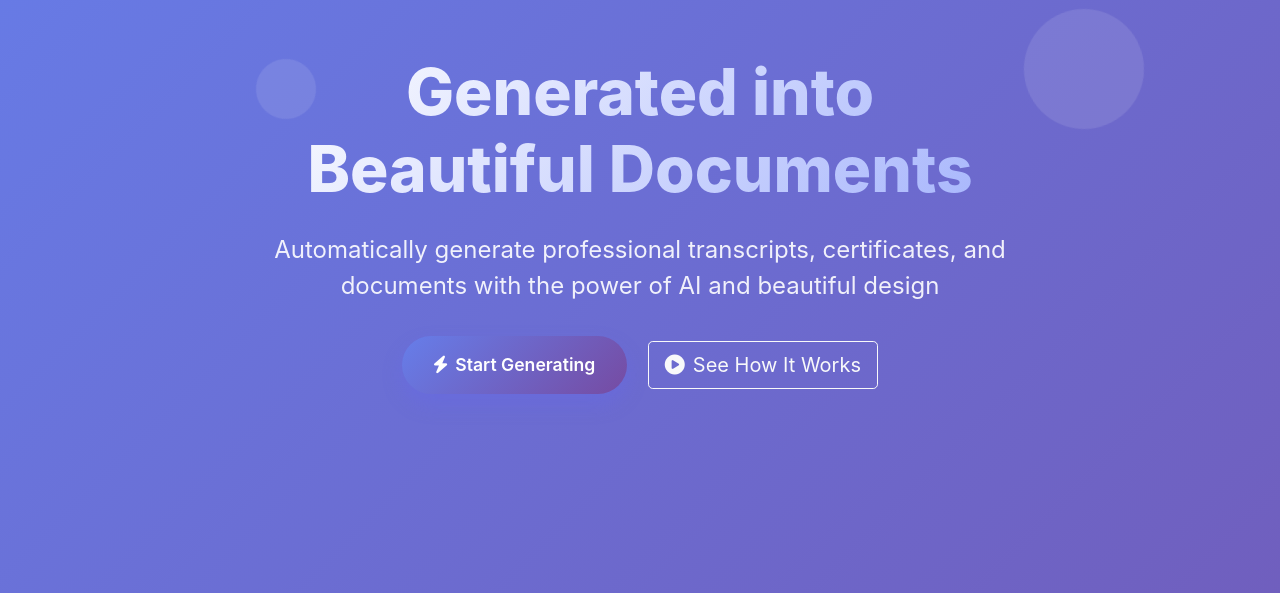
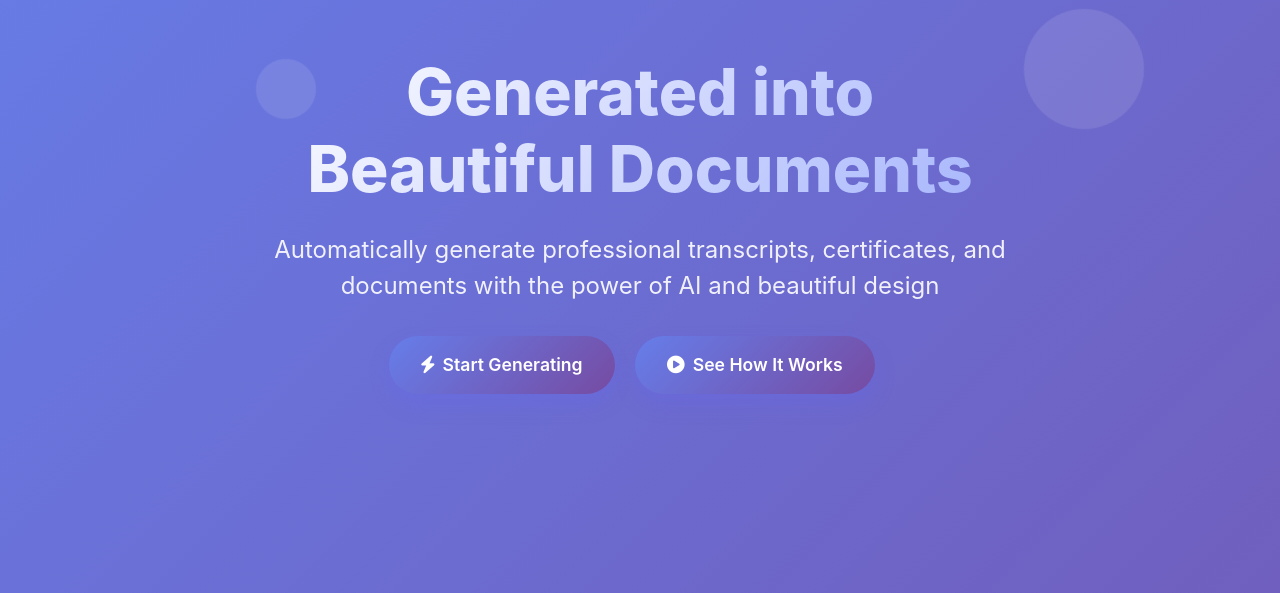
Before and after one commit to S2-svg/Automation-Generated-Documentation, a Flask app: page / in a window 1280 px wide. Shown: the part 251-844 px from the top of the page. Run offline with Flask 3, Linux system fonts and the light colour scheme.

Commit message:
five update

```diff
--- a/templates/index.html
+++ b/templates/index.html
@@ -51,7 +51,7 @@
                             <a href="/upload" class="btn btn-magic btn-lg me-3">
                                 <i class="fas fa-bolt me-2"></i>Start Generating
                             </a>
-                            <a href="#features" class="btn btn-outline-light btn-lg">
+                            <a href="#features" class="btn btn-magic btn-lg me-3">
                                 <i class="fas fa-play-circle me-2"></i>See How It Works
                             </a>
                         </div>
```
Also changed, not shown: uploads/97dbd9f5-ec0e-48cc-9cb1-b698990fea36_certificate.png (deleted), uploads/c0f575b2-ee82-4320-8c75-59a5cfff2fd8_certificate.png (deleted), uploads/d6c35880-14b4-4905-b9ae-b4442df69743_certificate.png (deleted), uploads/d77628ba-c7a8-4ef0-b479-5ed509ab1c7a_certificate.png (deleted), 6 other files.
